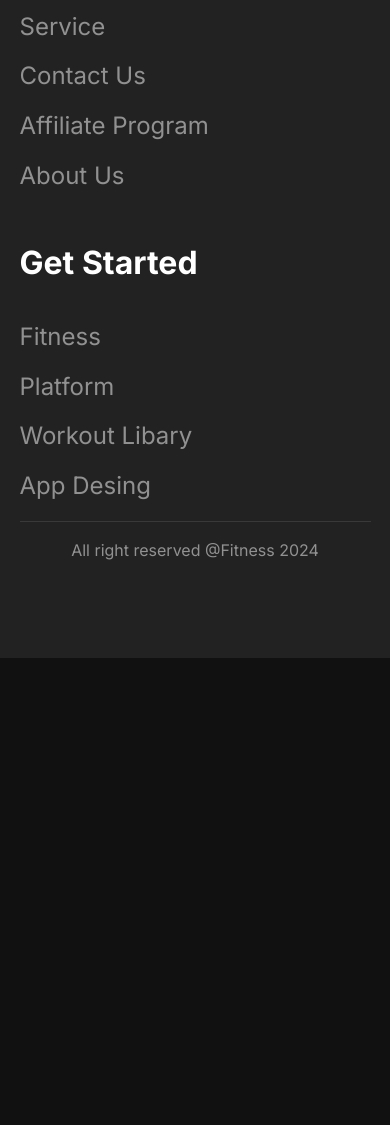
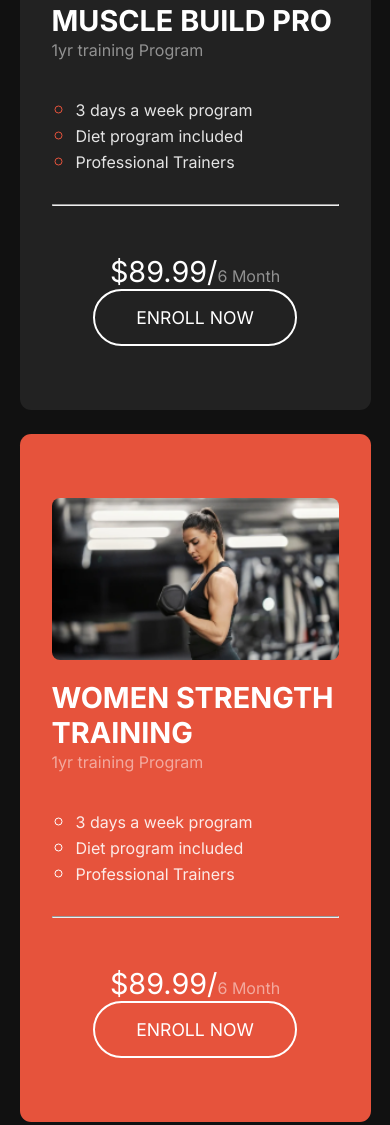
Before and after one commit to Rakib1514/assignment__2__Fitness, a plain HTML site: page index.html in a window 390 px wide. Shown: the part 6646-7771 px from the top of the page. Before the commit the page ends 7304 px from the top, so only its background shows below. Drawn offline with nearby package versions, Linux system fonts and the light colour scheme.

Commit message:
Exeptional section added and responsive small

```diff
--- a/Style/style.css
+++ b/Style/style.css
@@ -7,7 +7,7 @@
     --white: #FFFFFF;
     --max-width: 1152px;
     --bg-clr: #222222;
-    --input-bg:rgba(255, 255, 255, 0.1);
+    --input-bg: rgba(255, 255, 255, 0.1);
 }
 
 
@@ -43,7 +43,7 @@ body {
     margin-bottom: 1rem;
 }
 
-.section__subheader{
+.section__subheader {
     font-size: 1.7rem;
     font-weight: 700;
     margin-bottom: 1rem;
@@ -262,53 +262,54 @@ header .nav__container {
 
 /* BMI Calculator Section */
 
-.bmi__content{
+.bmi__content {
     margin-top: 7rem;
     text-align: center;
     margin-bottom: 5rem;
 }
 
-.bmicalculator__container{
+.bmicalculator__container {
     display: grid;
     grid-template-columns: repeat(3, 1fr);
     padding: 4rem 0;
     gap: 5rem;
 }
 
-.bmi__calculator{
+.bmi__calculator {
     grid-column: span 2;
 }
 
-table{
+table {
     margin-top: 3rem;
     border-collapse: collapse;
 }
 
-th, td{
+th,
+td {
     padding: 10px 20px 15px 10px;
     text-align: start;
     border: 1px solid var(--text-dark);
 }
 
-.calc__bg{
+.calc__bg {
     background-color: var(--bg-clr);
 }
 
-form{
+form {
     display: grid;
     grid-template-columns: repeat(2, 1fr);
     gap: 0.7rem;
 }
 
-.bmi__calculator p{
+.bmi__calculator p {
     margin-bottom: 2rem;
 }
 
-.expend__input{
+.expend__input {
     grid-column: span 2;
 }
 
-form input{
+form input {
     padding: 1rem 1.3rem;
     background-color: var(--input-bg);
     border: none;
@@ -350,27 +351,118 @@ form input{
     left: 1rem;
 }
 
+/* Our Package section */
+
+.ourpackages__container {
+
+    margin-top: 7rem;
+}
+
+
+
+.package__heading {
+    background-color: #222222;
+    margin-bottom: 2rem;
+    font-size: 1.6rem;
+    padding: 2rem;
+    border-radius: 0.7rem;
+}
+
+.packagecard__container {
+    display: grid;
+    grid-template-columns: repeat(3, 1fr);
+    gap: 1.5rem;
+    grid-template-rows: 1fr 2rem;
+}
+
+.packagecard__container .primary__packcard {
+    grid-row: span 2;
+    background-color: #E6533C;
+}
+
+.package__card {
+    background-color: var(--bg-clr);
+    padding: 4rem 2rem;
+    border-radius: 0.7rem;
+}
+
+.package__card img {
+    width: 100%;
+    border-radius: 0.5rem;
+}
+
+.package__card h2 {
+    font-size: 1.8rem;
+    margin-top: 1rem;
+    text-transform: uppercase;
+}
+
+.training__time {
+    margin-bottom: 2rem;
+}
+
+.package__card ul {
+    margin-bottom: 2rem;
+}
+
+.package__card li {
+    list-style: circle;
+    margin-left: 1.5rem;
+    color: #ffffffe0;
+}
+
+.package__card li::marker {
+    font-size: 1.4rem;
+    color: var(--theme-clr);
+}
+
+.primary__packcard li::marker {
+    color: var(--white);
+
+}
+
+
+.enroll__div {
+    margin-top: 3rem;
+    display: flex;
+    flex-direction: column;
+    justify-content: center;
+    align-items: center;
+}
+
+.card__price {
+    font-size: 1.8rem;
+}
+
+.enroll__btn {
+    margin: 0;
+    border: 2px solid white;
+    background-color: transparent;
+}
+
+
+
 
 /* Footer Section Style */
 
-footer{
+footer {
     margin-top: 100px;
     padding: 80px 0;
     background-color: var(--bg-clr);
 }
 
-.footer__nav{
+.footer__nav {
     display: grid;
     grid-template-columns: repeat(4, 1fr);
     gap: 120px;
-    border-bottom: 1px solid var(--input-bg);
+    border-bottom: 1px solid var(--text-dark);
 }
 
-.footer__content{
+.footer__content {
     grid-column: span 2;
 }
 
-.footer__content h2{
+.footer__content h2 {
     margin-bottom: 1.2rem;
     font-size: 4.5rem;
     font-style: italic;
@@ -379,19 +471,19 @@ footer{
 
 }
 
-.footer__nav h3{
+.footer__nav h3 {
     margin-bottom: 2.5rem;
     font-size: 2rem;
     font: 700;
 }
 
-.footer__nav li{
+.footer__nav li {
     font-size: 1.5rem;
     color: var(--text-dark);
     margin-bottom: 1.3rem;
 }
 
-.copyright{
+.copyright {
     text-align: center;
     padding: 1rem;
 
@@ -411,7 +503,7 @@ footer{
 
     /* Header Responsive */
 
-    header .nav__container{
+    header .nav__container {
         max-width: 90vw;
     }
 
@@ -518,17 +610,17 @@ footer{
 
     /* Calculator Section small device */
 
-.bmicalculator__container{
+    .bmicalculator__container {
         grid-template-columns: 1fr;
     }
 
 
-.section__subheader{
+    .section__subheader {
         font-size: 1rem;
     }
 
 
-form input{
+    form input {
         width: 100%;
     }
 
@@ -543,14 +635,20 @@ form input{
         display: none;
     }
 
+    /* our Package Section */
+
+    .packagecard__container{
+        grid-template-columns: repeat(1, 1fr);
+    }
+
     /* Footer Section */
 
-    .footer__nav{
+    .footer__nav {
         grid-template-columns: 1fr;
         gap: 2rem;
     }
 
-    .footer__content{
+    .footer__content {
         grid-column: span none;
     }
 
@@ -609,13 +707,13 @@ form input{
 
     /* Calculator Section */
 
-    .bmicalculator__container{
+    .bmicalculator__container {
         grid-template-columns: 1fr;
     }
 
     /* Footer Section */
 
-    .footer__nav{
+    .footer__nav {
         grid-template-columns: 1fr;
     }
 }
--- a/index.html
+++ b/index.html
@@ -245,6 +245,60 @@
       </section>
 
       <!-- Exeptional Section -->
+
+      <section class="section__container ourpackages__container">
+        <div class="package__content">
+          <h2 class="package__heading">OUR PACKAGES</h2>
+        </div>
+        <div class="packagecard__container">
+          <div class="package__card">
+            <img src="./images/pack1.png" alt="">
+            <h2>Muscle Build pro</h2>
+            <p class="text__p training__time">1yr training Program</p>
+            <ul>
+              <li>3 days a week program</li>
+              <li>Diet program included</li>
+              <li>Professional Trainers</li>
+            </ul>
+            <hr>
+            <div class="enroll__div">
+              <p class="card__price">$89.99/<small class="text__p">6 Month</small></p>
+            <button class="btn btn__primary enroll__btn1 enroll__btn">ENROLL NOW</button>
+            </div>
+          </div>
+          <div class="package__card primary__packcard">
+            <img src="./images/pack2.png" alt="">
+            <h2>Women Strength training</h2>
+            <p class="text__p training__time">1yr training Program</p>
+            <ul>
+              <li>3 days a week program</li>
+              <li>Diet program included</li>
+              <li>Professional Trainers</li>
+            </ul>
+            <hr>
+            <div class="enroll__div">
+              <p class="card__price">$89.99/<small class="text__p">6 Month</small></p>
+            <button class="btn btn__primary enroll__btn2 enroll__btn">ENROLL NOW</button>
+            </div>
+          </div>
+          <div class="package__card">
+            <img src="./images/pack3.png" alt="">
+            <h2>Fat Burning pro</h2>
+            <p class="text__p training__time">1yr training Program</p>
+            <ul>
+              <li>3 days a week program</li>
+              <li>Diet program included</li>
+              <li>Professional Trainers</li>
+            </ul>
+            <hr>
+            <div class="enroll__div">
+              <p class="card__price">$89.99/<small class="text__p">6 Month</small></p>
+            <button class="btn btn__primary enroll__btn3 enroll__btn">ENROLL NOW</button>
+            </div>
+          </div>
+        </div>
+      </section>
+
     </main>
 
     <!-- footer section Footer section -->
```
Also changed, not shown: images/pack3.png (renamed from images/pak3.png). Lines whose indentation alone changed are shown as unchanged.
